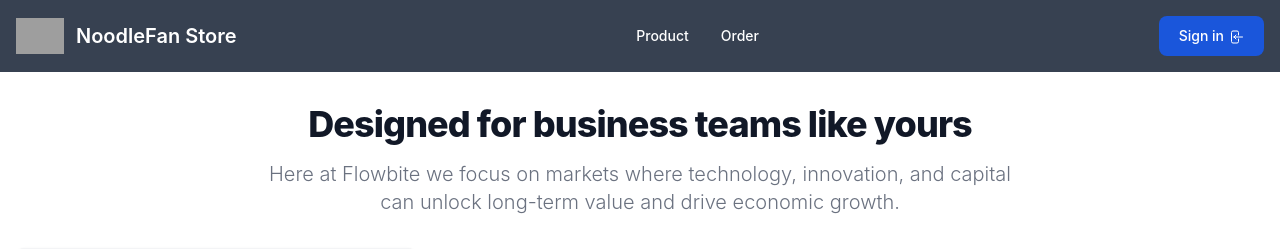
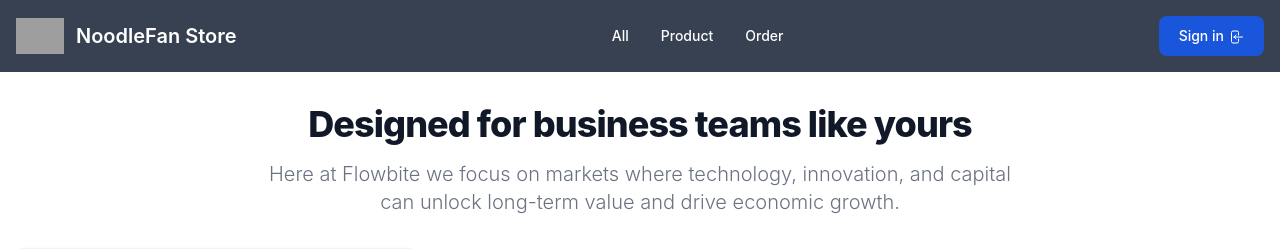
Before and after one commit to seazabuky/NoodleFan-Store, a PHP site: page /pricetable.php in a window 1280 px wide. Shown: the top 249 px of the page. Run offline with PHP 8.4, Linux system fonts and the light colour scheme; some libraries are stand-ins or nearby versions; grey boxes are pictures that could not be loaded.

Commit message:
Update pricetable.php

```diff
--- a/pricetable.php
+++ b/pricetable.php
@@ -57,6 +57,9 @@
 				</div>
 				<div class="hidden justify-between items-center w-full md:flex md:w-auto md:order-1" id="navbar-sticky">
 					<ul class="flex flex-col p-4 mt-4 rounded-lg md:flex-row md:space-x-8 md:mt-0 md:text-sm md:font-medium md:bg-blue-100 lg:bg-transparent">
+						<li>
+							<a href="./php/all.php" class="block py-2 pr-4 pl-3 text-white rounded md:hover:bg-blue-500 md:hover:text-blue-700 md:p-0 md:dark:hover:text-white ">All</a>
+						</li>
 						<li>
 							<a href="#" class="block py-2 pr-4 pl-3 text-white rounded md:hover:bg-blue-500 md:hover:text-blue-700 md:p-0 md:dark:hover:text-white ">Product</a>
 						</li>
```
